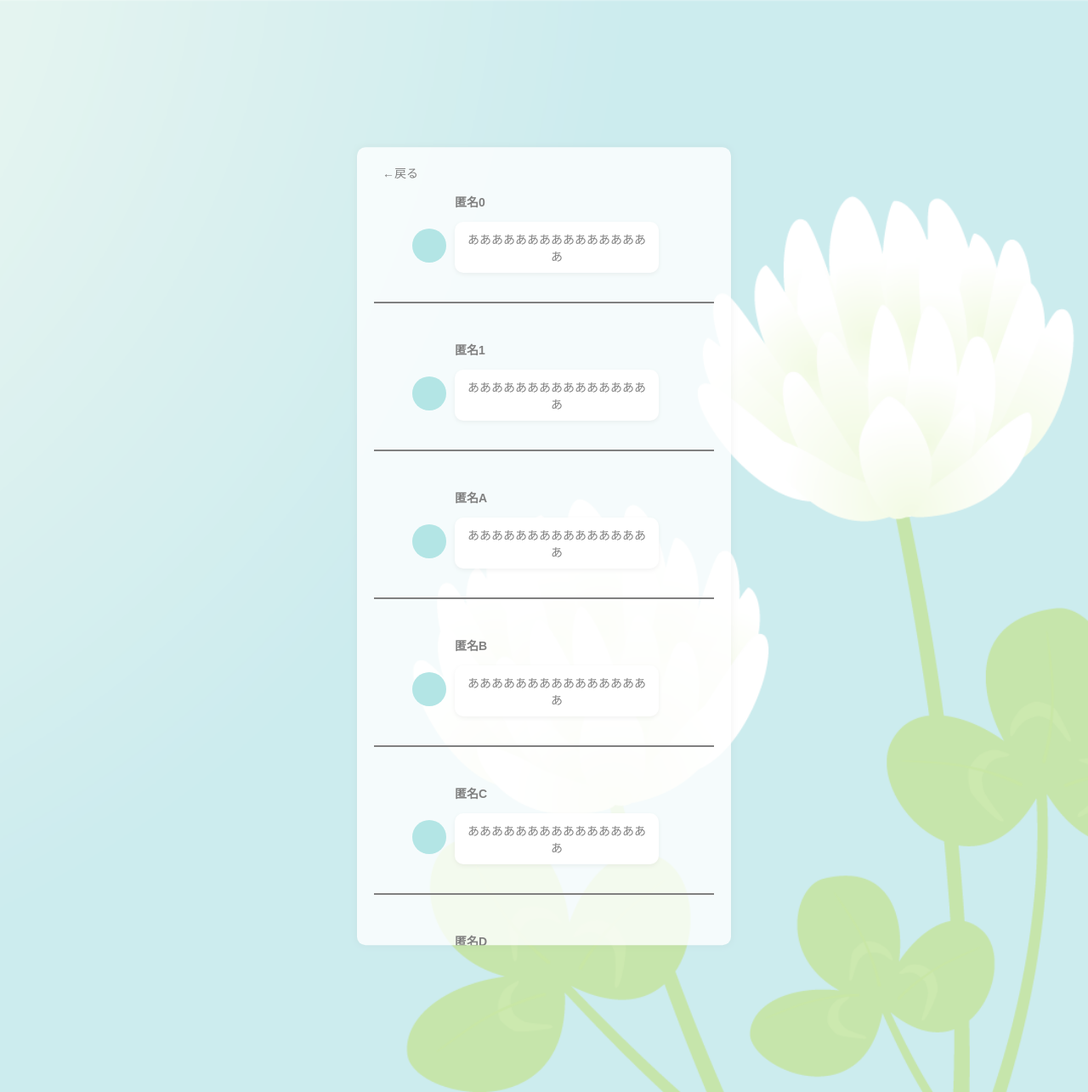
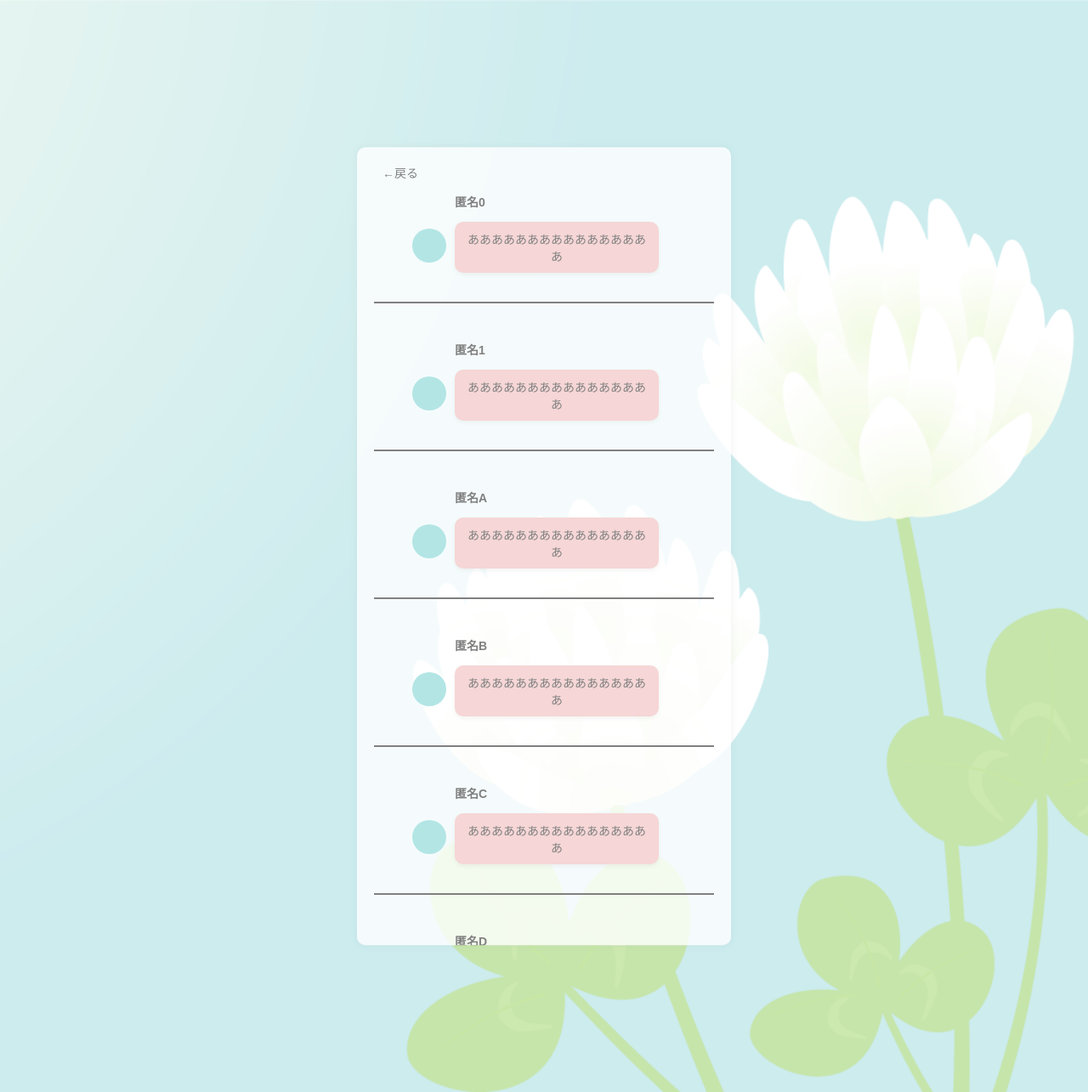
Before and after one commit to 1GiTHuB9/LifeGuard, a PHP site: page /talkitiran.html in a window 1280 px wide. Shown: the whole page at 85% size. Run offline with PHP 8.4, Linux system fonts and the light colour scheme.

Commit message:
Update talkitiran.css

```diff
--- a/css/talkitiran.css
+++ b/css/talkitiran.css
@@ -169,7 +169,7 @@ hr {
 }
 
 .text {
-    background-color: #fff;
+    background-color: #eeadad;
     padding: 10px;
     border-radius: 10px;
     box-shadow: 0 2px 5px rgba(0, 0, 0, 0.1);
```
